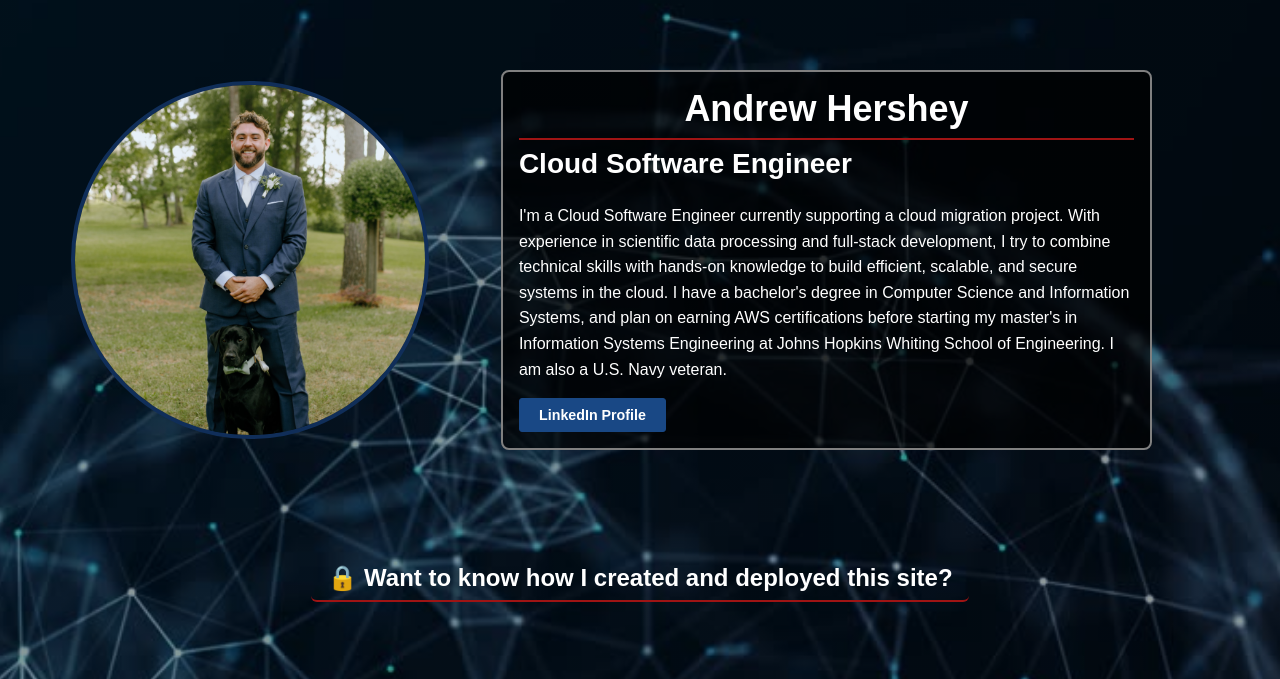
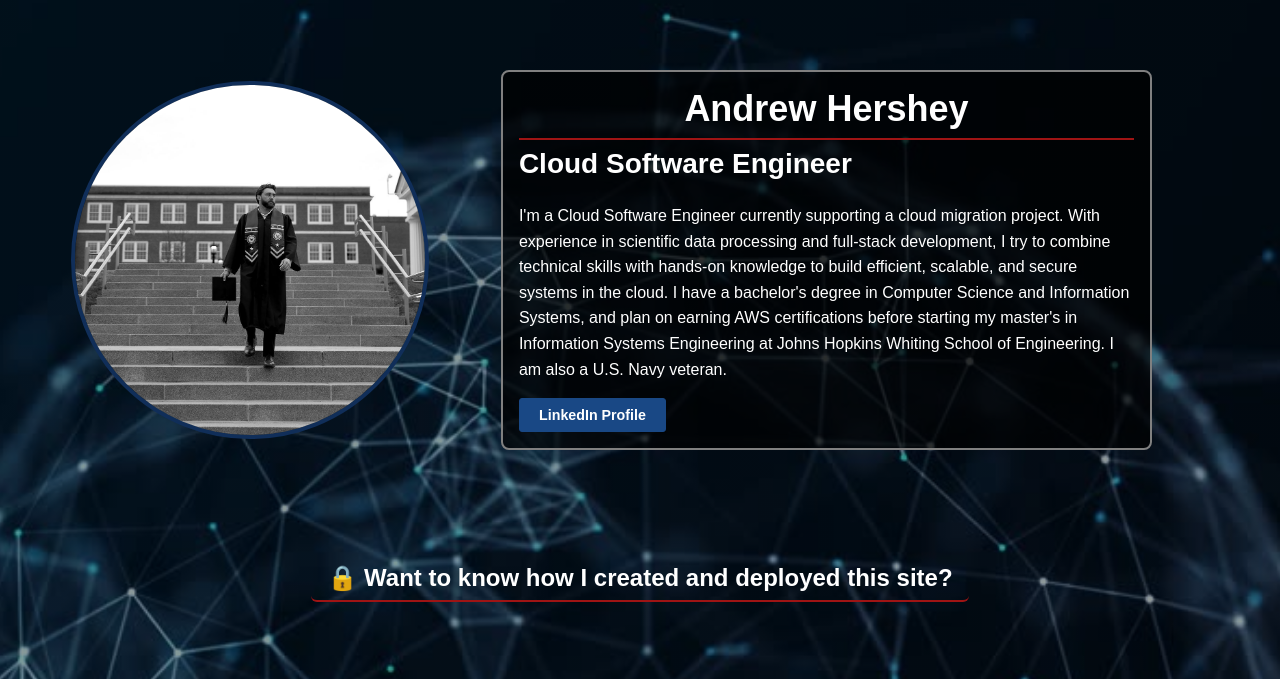
Before and after one commit to hersheyar/Personal-Website, a Django app: page / in a window 1280 px wide. Shown: the part 100-779 px from the top of the page. Run offline with Django 5.2, Linux system fonts and the light colour scheme.

Commit message:
new home picture

```diff
--- a/static/css/home.css
+++ b/static/css/home.css
@@ -47,6 +47,7 @@ html {
 }
 
 .profile-image img {
+  object-position: center 80%;
   width: 350px;
   height: 350px;
   object-fit: cover;
--- a/templates/pages/home.html
+++ b/templates/pages/home.html
@@ -12,7 +12,7 @@
 <main>
   <section class="profile-section">
     <div class="profile-image">
-      <img src="{% static 'img/homepic.png' %}" alt="Andrew Hershey pic" />
+      <img src="{% static 'img/homepic.jpg' %}" alt="Andrew Hershey pic" />
     </div>
 
     <div class="profile-text">
```
Also changed, not shown: static/img/homepic.jpg (added).
